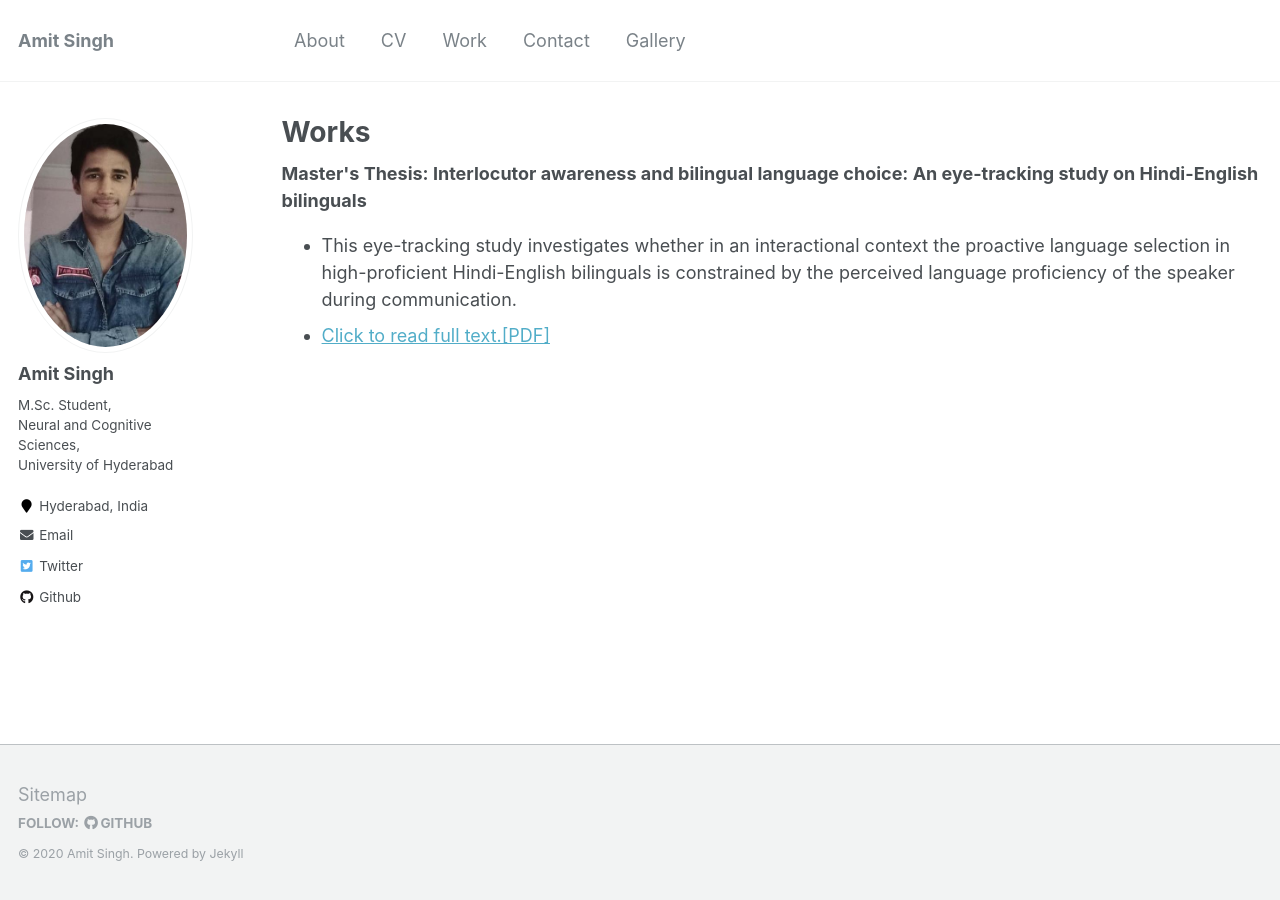
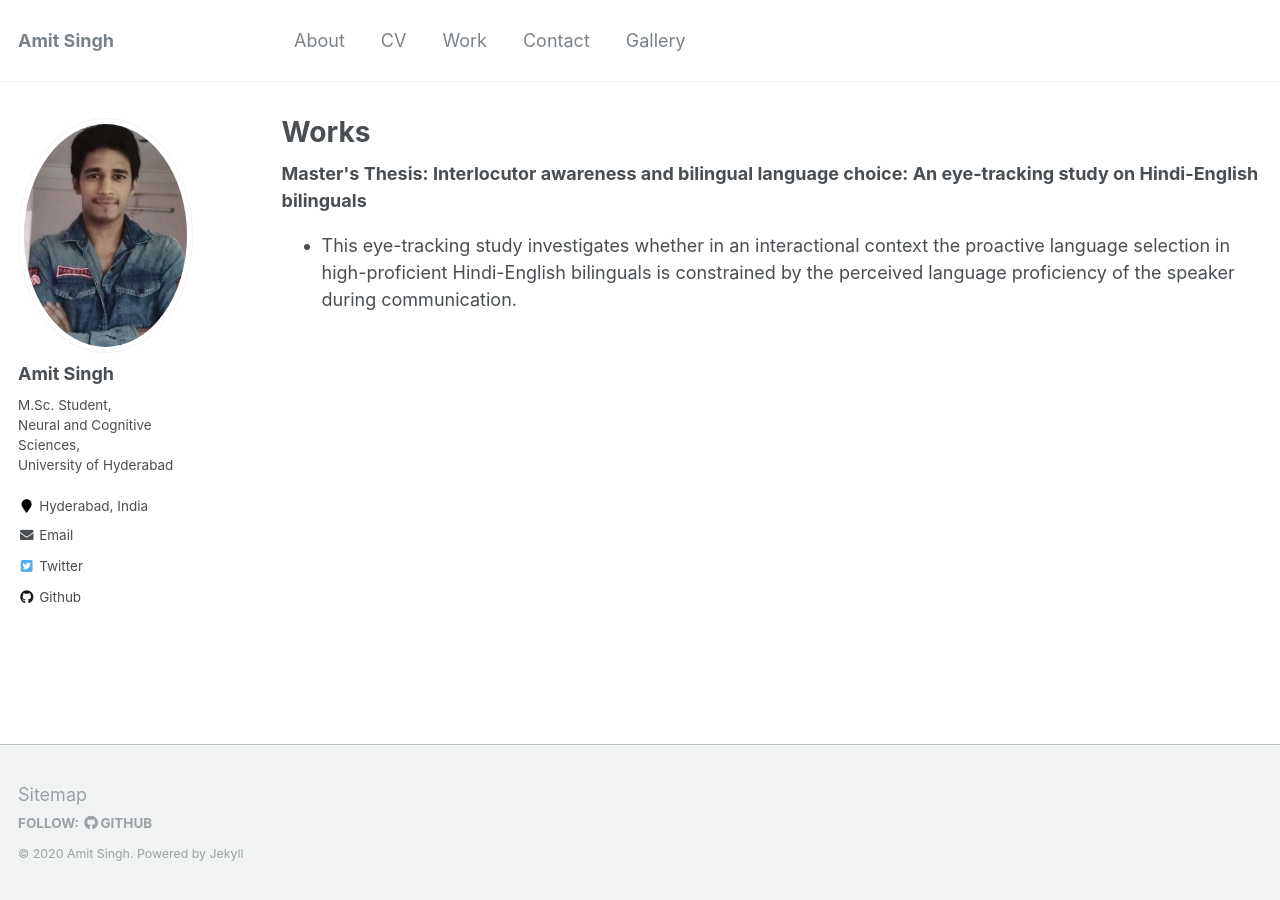
Before and after one commit to amits1ngh/amits1ngh.github.io, a Jekyll site: the page built from _pages/portfolio.html, in a window 1280 px wide. Built offline with Jekyll 4.4.1, drawn with Linux system fonts in a browser that asks for light colours.

Commit message:
Update portfolio.html

```diff
--- a/_pages/portfolio.html
+++ b/_pages/portfolio.html
@@ -9,5 +9,4 @@ author_profile: true
   <li>This eye-tracking study investigates whether in an interactional context the proactive language selection in high-proficient Hindi-English bilinguals is constrained by the perceived language proficiency of the speaker during communication.
 
 </li>
- <li><a href ="/files/Thesis.pdf" type="application/pdf">Click to read full text.[PDF]</a></li>
 </ul>
```
